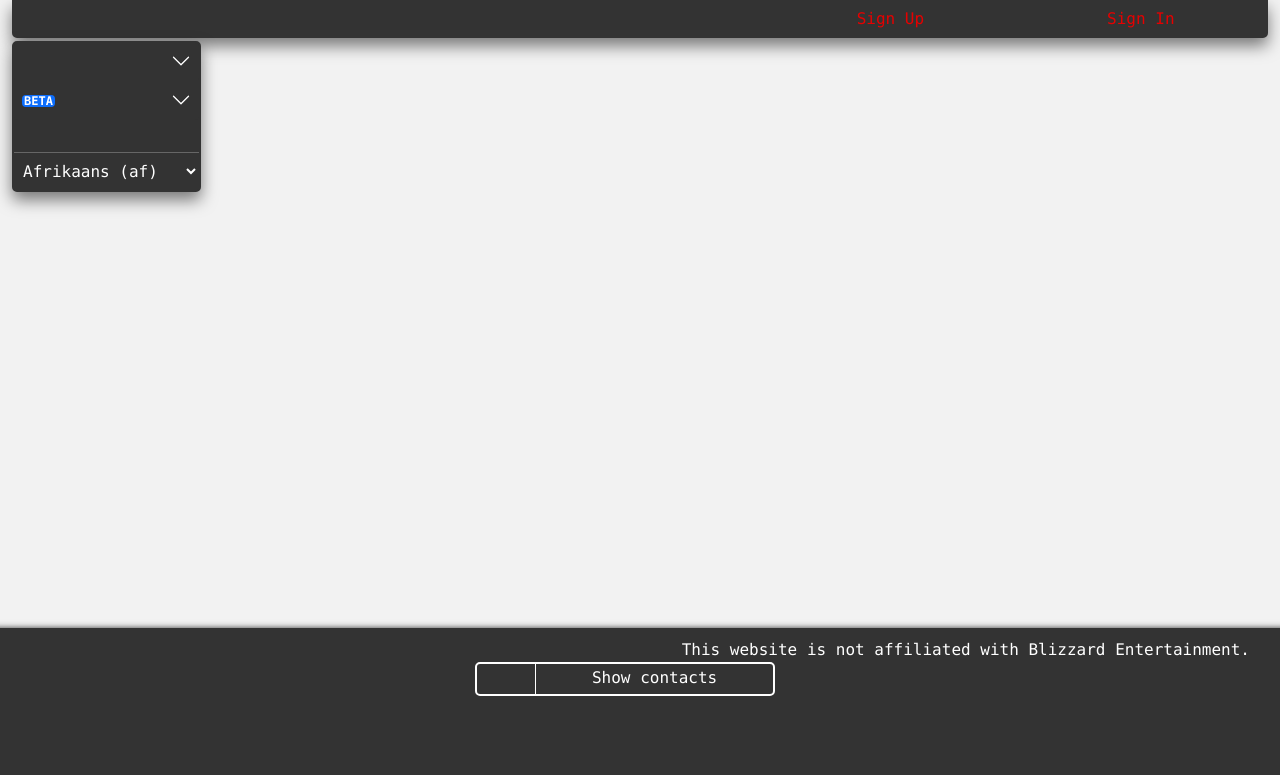
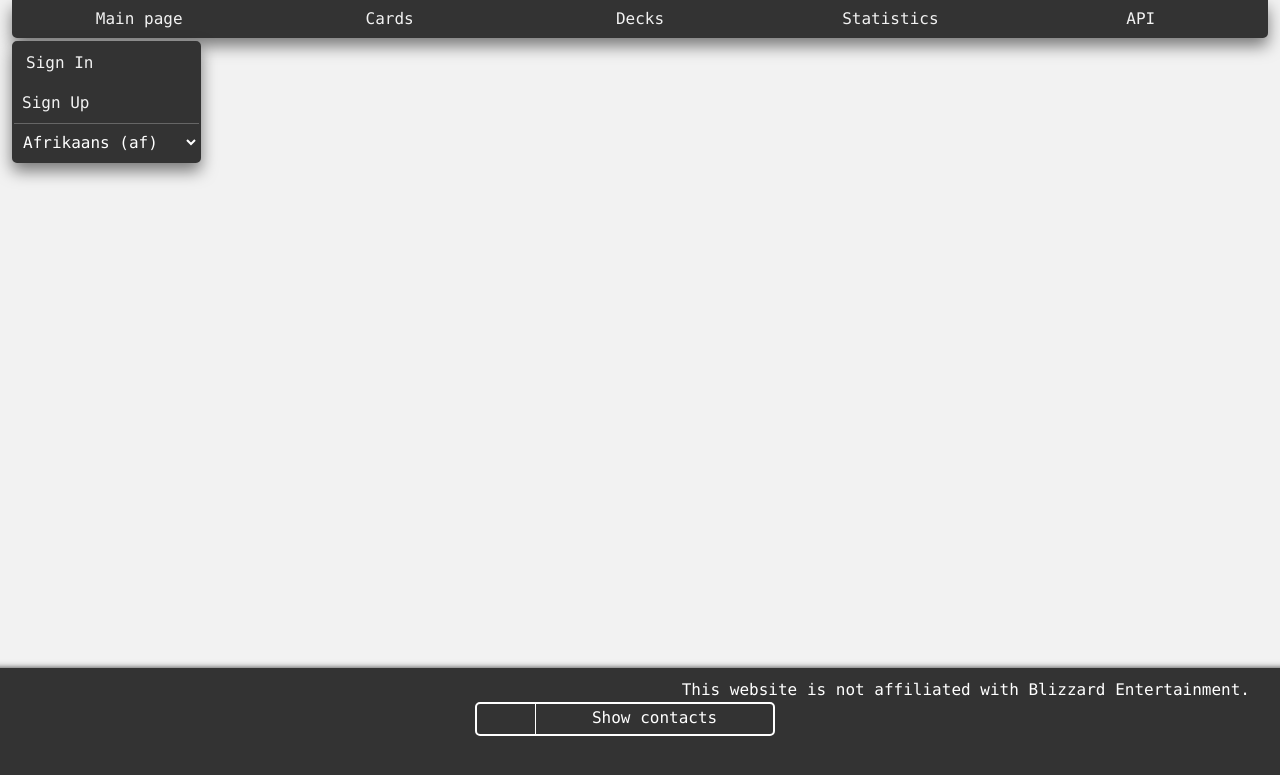
Before and after one commit to ysaron/NeuraHS, a Django app: template neura_hs/decks/templates/decks/deck_detail.html in a window 1280 px wide. Shown: the top 775 px of the page. Run offline with Django 3.2, Linux system fonts and the light colour scheme; the template is opened without the code that fills it, so the values that code supplies are empty; parts of the project's set-up code (start-up, migrations or seed data) failed here and were passed over; some libraries are stand-ins or nearby versions.

Commit message:
Improve interface; minor fixes

```diff
--- a/neura_hs/core/services/images.py
+++ b/neura_hs/core/services/images.py
@@ -254,15 +254,15 @@ class DeckRender(Picture):
         )
         craft_topleft = Point(
             x=2 * gap + manacurve_size.x,
-            y=self.footer.top_left.y + (self.footer.size.y - craft_size.y) // 2
+            y=self.footer.top_left.y + (self.footer.size.y - craft_size.y) // 2 + 5
         )
         qr_topleft = Point(
             x=3 * gap + manacurve_size.x + craft_size.x,
-            y=self.footer.top_left.y + (self.footer.size.y - qr_size.y) // 2
+            y=self.footer.top_left.y + (self.footer.size.y - qr_size.y) // 2 + 5
         )
         stats_topleft = Point(
             x=4 * gap + manacurve_size.x + craft_size.x + qr_size.x,
-            y=self.footer.top_left.y + (self.footer.size.y - stats_size.y) // 2
+            y=self.footer.top_left.y + (self.footer.size.y - stats_size.y) // 2 + 5
         )
         self.manacurve = Window(size=manacurve_size, top_left=manacurve_topleft)
         self.craft = Window(size=craft_size, top_left=craft_topleft)
--- a/neura_hs/core/static/core/css/styles.css
+++ b/neura_hs/core/static/core/css/styles.css
@@ -100,7 +100,7 @@ div.centered {text-align: center;}
 }
 
 .main-row {
-  min-height: 580px;
+  min-height: 620px;
 }
 
 /* Гиперссылки */
@@ -153,15 +153,53 @@ a.intext:hover {
 }
 .topmenu a:hover {
   background: var(--bcgrnd);
-  border-bottom-left-radius: 5px;
-  border-bottom-right-radius: 5px;
   color: black;
 }
-.topmenu a.logbar {float: right;}
-.topmenu a.logbar-in {color: #00b300;}
-.topmenu a.logbar-out {color: #e60000;}
-.topmenu a.logbar-out:hover {color: #00b300;}
-#logout:hover {color: #e60000;}
+
+.topmenu-dropdown {
+  float: left;
+  overflow: hidden;
+  padding: 0 !important;
+  display: block;
+  text-align: center;
+  width: 20%;
+}
+.topmenu-dropdown:hover button {
+  color: black;
+  background: var(--bcgrnd);
+}
+.topmenu-dropdown .dropbtn {
+  cursor: pointer;
+  background-color: inherit;
+  border: none;
+  color: #f2f2f2;
+  text-decoration: none;
+  padding: 5px 5px;
+  width: 100%;
+  height: 100%;
+  margin: 0;
+}
+.dropdown-icon {font-size: 0.9rem;}
+.dropbtn span {pointer-events: none;}
+.dropcontent {
+  display: none;
+  position: absolute;
+  box-shadow: 0px 8px 16px 0px rgba(0, 0, 0, 0.5);
+  z-index: 5;
+  width: 19.63%;
+}
+.dropcontent a {
+  float: none;
+  text-decoration: none;
+  display: block;
+  width: 100%;
+  border: 2px solid var(--dark);
+  background-color: var(--dark);
+}
+.dropcontent a:hover {
+  background-color: var(--bcgrnd);
+}
+.show {display: block;}
 
 /* Боковое меню */
 .sidemenu {
@@ -734,7 +772,7 @@ td.deck-control * {
   margin-top: 10px;
   border-top: 1px solid var(--grey);
 }
-.info-deck {width: var(--deck-width);}
+.info-deck {width: 350px;}
 .info-author {
   padding: 0;
   width: var(--deck-width);
--- a/neura_hs/core/static/core/js/utils.js
+++ b/neura_hs/core/static/core/js/utils.js
@@ -149,3 +149,18 @@ function render() {
         error: function(response) {console.log(response.responseJSON.errors);}
     });
 }
+
+// Открытие Dropdown по клику на Decks
+function decksDropdown() {
+    document.getElementById("decksDropdown").classList.toggle("show");
+}
+
+// Закрытие Dropdown
+window.onclick = function(e) {
+  if (!e.target.matches('.dropbtn')) {
+  var myDropdown = document.getElementById("decksDropdown");
+    if (myDropdown.classList.contains('show')) {
+      myDropdown.classList.remove('show');
+    }
+  }
+}
--- a/neura_hs/core/templates/core/base.html
+++ b/neura_hs/core/templates/core/base.html
@@ -16,9 +16,9 @@
     <script src="https://ajax.googleapis.com/ajax/libs/jquery/3.6.0/jquery.min.js"></script>
     <!-- Добавление дополнительной статики -->
     {% load static %}
-    <link rel="stylesheet" href="{% static 'core/css/styles.css' %}?v=1.2.83">
+    <link rel="stylesheet" href="{% static 'core/css/styles.css' %}?v=1.2.93">
     <link rel="stylesheet" href="{% static 'core/css/responsive.css' %}?v=1.0.18">
-    <script src="{% static 'core/js/utils.js' %}?v=1.0.33"></script>
+    <script src="{% static 'core/js/utils.js' %}?v=1.0.35"></script>
     <!-- FontAwesome -->
     <link href="{% static 'fontawesome_free/css/all.min.css' %}" rel="stylesheet" type="text/css">
     <script src="{% static 'fontawesome_free/js/all.min.js' %}"></script>
--- a/neura_hs/decks/models.py
+++ b/neura_hs/decks/models.py
@@ -203,9 +203,9 @@ class Deck(models.Model):
             for mech in card.mechanic.all():
                 if mech not in mechanics:
                     mechanics.append(mech)
-                    result.append({'name': mech.name, 'num_cards': card.number})
+                    result.append({'mech': mech, 'num_cards': card.number})
                 else:
-                    m = next(m for m in result if m['name'] == mech.name)
+                    m = next(m for m in result if m['mech'] == mech)
                     m['num_cards'] += card.number
 
         result.sort(key=lambda mech_: mech_['num_cards'], reverse=True)
--- a/neura_hs/decks/templates/decks/deck_detail.html
+++ b/neura_hs/decks/templates/decks/deck_detail.html
@@ -175,12 +175,46 @@
         </tbody>
     </table>
     </div>
+    <div id="deckRenderDiv" class="render">
+        <button type="button" id="deckRenderBtn" class="render-button" onclick="showRenderForm()">
+            <span><i class="fas fa-file-image"></i></span>
+        </button>
+    </div>
+    <div class="render" id="renderForm" datasrc="{{ deck.pk }}" style="display: none;">
+        <div class="render-form">
+            <form>
+                <div>
+                    <label for="renderName">{% trans 'Name' %}</label><br>
+                    <input type="text" class="form-input" id="renderName" name="renderName" value="{{ deck.deck_format }} {{ deck.deck_class }}" maxlength="40"><br>
+                </div>
+                <div>
+                    <input type="radio" id="engRender" name="renderLang" value="en" checked>
+                    <label for="engRender">English</label><br>
+                    <input type="radio" id="rusRender" name="renderLang" value="ru">
+                    <label for="rusRender">Русский</label><br>
+                </div>
+                <div>
+                    <button type="button" class="form-button" onclick="render()">
+                        <span class="button-icon"><i class="fas fa-file-image"></i></span>
+                        <span class="button-text">{% trans "Draw" %}</span>
+                    </button>
+                </div>
+            </form>
+        </div>
+    </div>
+    <div id="deckRenderLoading" class="render render-loading" style="display: none;">
+        <span><i class="fas fa-spinner fa-spin"></i></span>
+    </div>
+    <div id="deckRenderPlaceholder" class="render render-image-wrapper" style="display: none;">
+    </div>
+</div>
+<div class="decks-grid">
     <div>
         <div class="info-item info-deck">
             <h4>{% trans 'Types' %}</h4>
             <ol>
                 {% for ctype in deck.types_statistics %}
-                    <li>{{ ctype.name.label }}: {{ ctype.num_cards }}</li>
+                <li style="margin: 5px 0;"><a class="intext" href="{% url 'gallery:realcards' %}?card_type={{ ctype.name }}&collectible=true">{{ ctype.name.label }}</a>: <b>{{ ctype.num_cards }}</b></li>
                 {% empty %}
                     <li>{% trans 'No data' %}</li>
                 {% endfor %}
@@ -190,17 +224,19 @@
             <h4>{% trans 'Rarities' %}</h4>
             <ol>
                 {% for rar in deck.rarity_statistics %}
-                    <li>{{ rar.name.label }}: {{ rar.num_cards }}</li>
+                <li style="margin: 5px 0;"><a class="intext" href="{% url 'gallery:realcards' %}?rarity={{ rar.name }}&collectible=true">{{ rar.name.label }}</a>: <b>{{ rar.num_cards }}</b></li>
                 {% empty %}
                     <li>{% trans 'No data' %}</li>
                 {% endfor %}
             </ol>
         </div>
+    </div>
+    <div>
         <div class="info-item info-deck">
             <h4>{% trans 'Mechanics' %}</h4>
             <ol>
                 {% for mech in deck.mechanics_statistics %}
-                    <li>{{ mech.name }} ({{ mech.num_cards }})</li>
+                <li style="margin: 5px 0;"><a class="intext" href="{% url 'gallery:realcards' %}?mechanic={{ mech.mech.pk }}&collectible=true">{{ mech.mech.name }}</a>: <b>{{ mech.num_cards }}</b></li>
                 {% empty %}
                     <li>{% trans 'No data' %}</li>
                 {% endfor %}
@@ -212,7 +248,7 @@
             <h4>{% trans 'Sets' %}</h4>
             <ol>
                 {% for set in deck.sets_statistics %}
-                    <li>{{ set.name }} ({{ set.num_cards }})</li>
+                    <li style="margin: 5px 0;"><a class="intext" href="{% url 'gallery:realcards' %}?card_set={{ set.data.pk }}&collectible=true">{{ set.name }}</a>: <b>{{ set.num_cards }}</b></li>
                 {% empty %}
                     <li>{% trans 'No data' %}</li>
                 {% endfor %}
@@ -221,39 +257,10 @@
     </div>
 </div>
 
+
+
 <div class="center-wrapper">
-<div id="deckRenderDiv" class="render">
-    <button type="button" id="deckRenderBtn" class="render-button" onclick="showRenderForm()">
-        <span><i class="fas fa-file-image"></i></span>
-    </button>
-</div>
-<div class="render" id="renderForm" datasrc="{{ deck.pk }}" style="display: none;">
-    <div class="render-form">
-        <form>
-            <div>
-                <label for="renderName">{% trans 'Name' %}</label><br>
-                <input type="text" class="form-input" id="renderName" name="renderName" value="{{ deck.deck_format }} {{ deck.deck_class }}" maxlength="40"><br>
-            </div>
-            <div>
-                <input type="radio" id="engRender" name="renderLang" value="en" checked>
-                <label for="engRender">English</label><br>
-                <input type="radio" id="rusRender" name="renderLang" value="ru">
-                <label for="rusRender">Русский</label><br>
-            </div>
-            <div>
-                <button type="button" class="form-button" onclick="render()">
-                    <span class="button-icon"><i class="fas fa-file-image"></i></span>
-                    <span class="button-text">{% trans "Draw" %}</span>
-                </button>
-            </div>
-        </form>
-    </div>
-</div>
-<div id="deckRenderLoading" class="render render-loading" style="display: none;">
-    <span><i class="fas fa-spinner fa-spin"></i></span>
-</div>
-<div id="deckRenderPlaceholder" class="render render-image-wrapper" style="display: none;">
-</div>
+
 </div>
 
 {% if similar %}
--- a/neura_hs/gallery/templates/gallery/realcard/realcard_detail.html
+++ b/neura_hs/gallery/templates/gallery/realcard/realcard_detail.html
@@ -29,7 +29,7 @@
 <table class="table">
   <tr>
     <td style="min-width:144px;"><strong>{% trans "Class" %}</strong></td>
-    <td>{% for card_class in real_card.card_class.all %}<a href="{% url 'gallery:realcards' %}?card_class={{ card_class.pk }}&collectible=true" class="intext">{{ card_class }}</a>{% if not forloop.last %} | {% endif %}{% endfor %}</td>
+    <td>{% for card_class in real_card.card_class.all %}<a href="{% url 'gallery:realcards' %}?card_class={{ card_class.pk }}&collectible=true" class="intext">{{ card_class }}</a>{% if not forloop.last %} {% endif %}{% endfor %}</td>
   </tr>
   {% if real_card.text %}
     <tr>
@@ -58,7 +58,7 @@
   {% if real_card.card_type == c_types.MINION and real_card.tribe.all %}
     <tr>
       <td><strong>{% trans "Tribe" %}</strong></td>
-      <td>{% for tribe in real_card.tribe.all %}<a href="{% url 'gallery:realcards' %}?tribe={{ tribe.pk }}&collectible=true" class="intext">{{ tribe }}</a>{% if not forloop.last %} | {% endif %}{% endfor %}</td>
+      <td>{% for tribe in real_card.tribe.all %}<a href="{% url 'gallery:realcards' %}?tribe={{ tribe.pk }}&collectible=true" class="intext">{{ tribe }}</a>{% if not forloop.last %} {% endif %}{% endfor %}</td>
     </tr>
   {% endif %}
   {% if real_card.card_type == c_types.SPELL %}
@@ -71,7 +71,7 @@
   {% if real_card.mechanic.all %}
     <tr>
       <td><strong>{% trans "Mechanics" context "list" %}</strong></td>
-      <td>{% for mech in real_card.mechanic.all %}<a href="{% url 'gallery:realcards' %}?mechanic={{ mech.pk }}&collectible=true" class="intext">{{ mech }}</a>{% if not forloop.last %} | {% endif %}{% endfor %}</td>
+      <td>{% for mech in real_card.mechanic.all %}<a href="{% url 'gallery:realcards' %}?mechanic={{ mech.pk }}&collectible=true" class="intext">{{ mech }}</a>{% if not forloop.last %} {% endif %}{% endfor %}</td>
     </tr>
   {% endif %}
   {% if real_card.artist %}
--- a/neura_hs/gallery/urls.py
+++ b/neura_hs/gallery/urls.py
@@ -8,8 +8,8 @@ urlpatterns = [
     path('fan_cards/', views.FanCardListView.as_view(), name='fancards'),
     path('fan_card/<slug:card_slug>', views.FanCardDetailView.as_view(), name='fan_card'),
     # path('real_cards/', cache_page(60)(views.RealCardListView.as_view()), name='realcards'),
-    path('real_cards/', views.RealCardListView.as_view(), name='realcards'),
-    path('real_card/<slug:card_slug>', views.RealCardDetailView.as_view(), name='real_card'),
+    path('cards/', views.RealCardListView.as_view(), name='realcards'),
+    path('card/<slug:card_slug>', views.RealCardDetailView.as_view(), name='real_card'),
     path('create_card/', views.CreateCard.as_view(), name='createcard'),
     path('card_changed/', views.card_changed, name='card_changed'),
     path('fan_card/<slug:card_slug>/edit/', views.UpdateCard.as_view(), name='updatecard'),
--- a/neura_hs/gallery/views.py
+++ b/neura_hs/gallery/views.py
@@ -151,6 +151,8 @@ class RealCardListView(DataMixin, generic.ListView):
             object_list = object_list.search_collectible(collectible)
         if card_type:
             object_list = object_list.search_by_type(card_type)
+            if card_type == 'H' and collectible:
+                object_list = object_list.exclude(card_set__service_name='Hero Skins')
         if tribe:
             object_list = object_list.search_by_tribe(tribe)
         if card_class:
--- a/neura_hs/templates/header.html
+++ b/neura_hs/templates/header.html
@@ -1,13 +1,20 @@
 {% load i18n %}
 <div class="topmenu">
-    <a href="{% url top_menu.main.url_name %}">{{ top_menu.main.title }}</a>
-    <a href="{% url top_menu.about.url_name %}">{{ top_menu.about.title }}</a>
-    <a href="{% url top_menu.api.url_name %}">{{ top_menu.api.title }}</a>
-    {% if user.is_authenticated %}
-        <a class="logbar logbar-in" id="logout" href="{% url 'accounts:signout' %}">{% trans "Log out" %}</a>
-        <a class="logbar logbar-in"><b>{{ user.username }}</b></a>
-    {% else %}
-        <a class="logbar logbar-out" href="{% url 'accounts:signin' %}">{% trans "Sign In" %}</a>
-        <a class="logbar logbar-out" href="{% url 'accounts:signup' %}">{% trans "Sign Up" %}</a>
-    {% endif %}
+    <a href="{% url 'home' %}">{% trans 'Main page' %}</a>
+    <a href="{% url 'gallery:realcards' %}?collectible=true">{% trans 'Cards' %}</a>
+    <div class="topmenu-dropdown">
+        <button class="dropbtn" onclick="decksDropdown()">
+            <span>{% trans 'Decks' %}</span>
+            <span class="dropdown-icon"><i class="far fa-caret-square-down"></i></span>
+        </button>
+        <div class="dropcontent" id="decksDropdown">
+            <a href="{% url 'decks:index' %}">{% trans 'Create' %}</a>
+            <a href="{% url 'decks:all_decks' %}">{% trans 'Database' %}</a>
+            <a href="{% url 'decks:user_decks' %}">{% trans 'My decks' %}</a>
+        </div>
+    </div>
+
+    <a href="{% url 'statistics' %}">{% trans 'Statistics' %}</a>
+    <a href="{% url 'api_greeting' %}">API</a>
+
 </div>
--- a/neura_hs/templates/sidebar.html
+++ b/neura_hs/templates/sidebar.html
@@ -1,38 +1,40 @@
 {% load i18n %}
 <div class="sidemenu sidemenu-shadow">
-    <div class="accordion" id="accordionBase">
-      <div class="accordion-item sidemenu">
-        <h2 class="accordion-header" id="headingTwo">
-          <button class="accordion-button collapsed" type="button" data-bs-toggle="collapse" data-bs-target="#collapseTwo" aria-expanded="false" aria-controls="collapseTwo">
-            <span>{{ side_menu.decks.title }}</span>
-          </button>
-        </h2>
-        <div id="collapseTwo" class="accordion-collapse collapse" aria-labelledby="headingTwo" data-bs-parent="#accordionBase">
-          <div class="accordion-body">
-            <a class="sub" href="{% url side_menu.decks.create.url_name %}" title="{{ side_menu.decks.create.popup }}">{{ side_menu.decks.create.title }}</a>
-            <a class="sub" href="{% url side_menu.decks.base.url_name %}" title="{{ side_menu.decks.base.popup }}">{{ side_menu.decks.base.title }}</a>
-            <a class="sub" href="{% url side_menu.decks.mine.url_name %}" title="{{ side_menu.decks.mine.popup }}">{{ side_menu.decks.mine.title }}</a>
-          </div>
-        </div>
-        <h2 class="accordion-header" id="headingOne">
-          <button class="accordion-button collapsed" type="button" data-bs-toggle="collapse" data-bs-target="#collapseOne" aria-expanded="false" aria-controls="collapseOne">
+    {% if user.is_authenticated %}
+        <a class="">
             <span>
-                {{ side_menu.fan_cards.title }}
-                <span class="badge bg-primary" style="padding: 0 2px;">BETA</span>
+                <i class="fas fa-user-check"></i>
             </span>
-          </button>
-        </h2>
-        <div id="collapseOne" class="accordion-collapse collapse" aria-labelledby="headingOne" data-bs-parent="#accordionBase">
-          <div class="accordion-body">
-            <a class="sub" href="{% url side_menu.fan_cards.create.url_name %}" title="{{ side_menu.fan_cards.create.popup }}">{{ side_menu.fan_cards.create.title }}</a>
-            <a class="sub" href="{% url side_menu.fan_cards.base.url_name %}" title="{{ side_menu.fan_cards.base.popup }}">{{ side_menu.fan_cards.base.title }}</a>
-            <a class="sub" href="{% url side_menu.fan_cards.authors.url_name %}" title="{{ side_menu.fan_cards.authors.popup }}">{{ side_menu.fan_cards.authors.title }}</a>
-          </div>
-        </div>
-      </div>
-    </div>
-    <a href="{% url side_menu.real_cards.url_name %}?collectible=true" title="{{ side_menu.real_cards.popup }}">{{ side_menu.real_cards.title }}</a>
-    <a href="{% url side_menu.main.url_name %}" title="{{ side_menu.main.popup }}">{{ side_menu.main.title }}</a>
+            <span>
+                <b>{{ user.username }}</b>
+            </span>
+        </a>
+        <a class="" id="logout" href="{% url 'accounts:signout' %}">
+            <span style="margin: 0 2px;">
+                <i class="fas fa-sign-out-alt"></i>
+            </span>
+            <span>
+                {% trans "Log out" %}
+            </span>
+        </a>
+    {% else %}
+        <a class="" href="{% url 'accounts:signin' %}">
+            <span style="margin: 0 2px;">
+                <i class="fas fa-sign-in-alt"></i>
+            </span>
+            <span>
+                {% trans "Sign In" %}
+            </span>
+        </a>
+        <a class="" href="{% url 'accounts:signup' %}">
+            <span>
+                <i class="fas fa-user-plus"></i>
+            </span>
+            <span>
+                {% trans "Sign Up" %}
+            </span>
+        </a>
+    {% endif %}
     <hr style="margin: 0px 0px;">
     <form action="{% url 'set_language' %}" method="post" id="form-i18n">
         {% csrf_token %}
```
